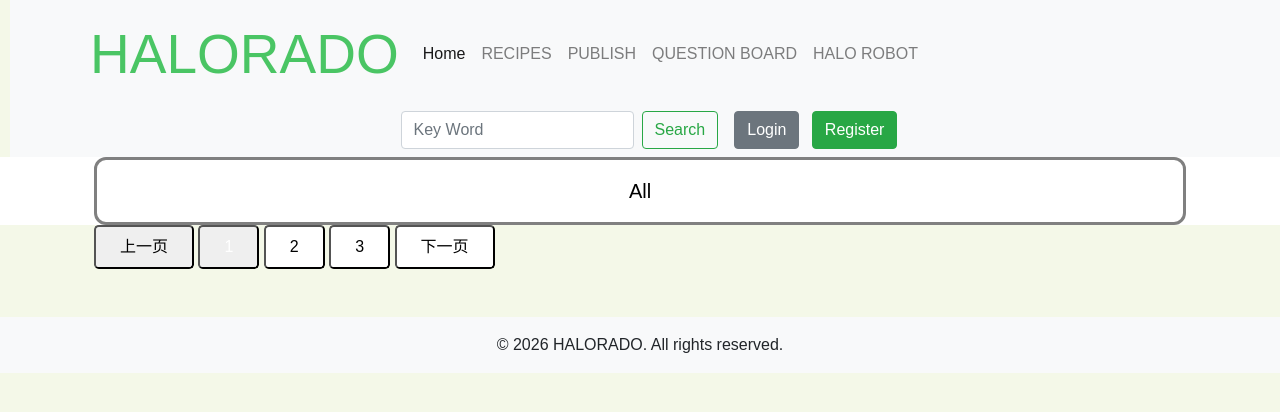
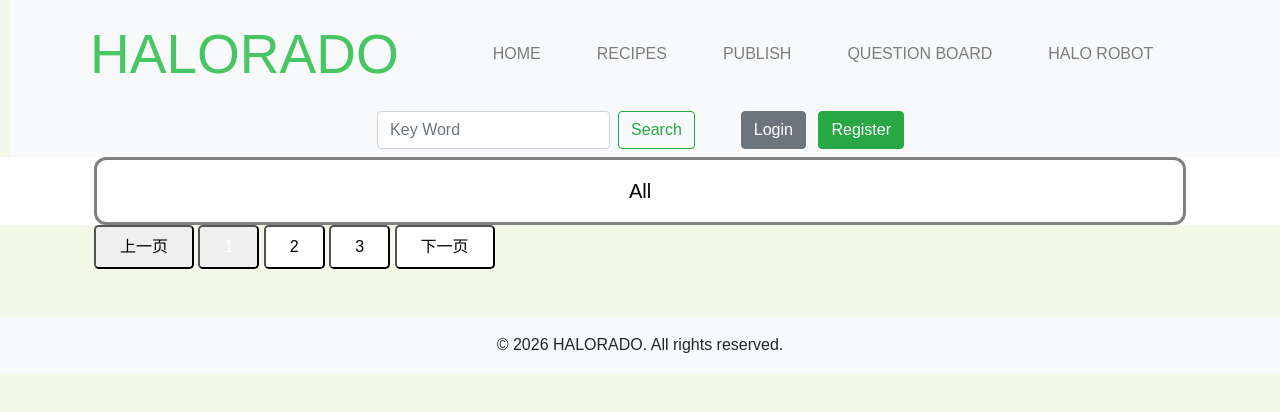
Before and after one commit to ZoeyHuajun/HALORADO, a Flask app: page / in a window 1280 px wide. Shown: the top 412 px of the page. Run offline with Flask 3, Linux system fonts and the light colour scheme; data that the repository does not hold is empty; some libraries are stand-ins or nearby versions.

Commit message:
update080826

```diff
--- a/static/base.css
+++ b/static/base.css
@@ -12,9 +12,29 @@
     flex-direction: column;
     margin-left: 10px;
     gap: 10px;
+}
 
+.navbar-top{
+    display: flex;
+    justify-content: flex-start;
+    align-items: center;
+    padding-left: 70px;
+    gap:40px;
+    width:100%
+}
 
+.navbar-nav.mr-auto.navbar-top .nav-link:hover{
+    color:#000000;
 }
+.navbar-bottom{
+    display: flex;
+    justify-content: flex-end;
+    align-items: center;
+    padding-right: 360px;
+    gap:30px;
+    width:100%
+}
+
 body {
     font-family: 'Noto Sans SC', sans-serif; /* 字体 */
     background-color: #f4f8e8;
--- a/templates/base.html
+++ b/templates/base.html
@@ -8,6 +8,7 @@
     <link rel="stylesheet" href="{{ url_for('static', filename='css/init.css') }}">
     <meta name="viewport" content="width=device-width, initial-scale=1">
     <script src="{{ url_for('static',filename='jquery/jquery-3.7.1.min.js') }}"></script>
+    <script src="https://cdn.jsdelivr.net/npm/bootstrap@4.6.2/dist/js/bootstrap.bundle.min.js"></script>
     <title>HALORADO - {% block title %}{% endblock %}</title> <!-- name tab  -->
     {% block head_details %}
     {% endblock %}
@@ -24,10 +25,10 @@
                     aria-label="Toggle navigation">
                     <span class="navbar-toggler-icon"></span>
                 </button>
-                <div class="collapse navbar-collapse navbar-top" id="navbarSupportedContent">
-                    <ul class="navbar-nav mr-auto">
-                        <li class="nav-item active">
-                            <a class="nav-link" href="/"> Home <span class="sr-only"></span></a>
+                <div class="collapse navbar-collapse" id="navbarSupportedContent">
+                    <ul class="navbar-nav mr-auto navbar-top" >
+                        <li class="nav-item">
+                            <a class="nav-link" href="/"> HOME <span class="sr-only"></span></a>
                         </li>
                         <li class="nav-item">
                             <a class="nav-link" href="/pub_r">RECIPES</a>
```
Also changed, not shown: 1 other file.
